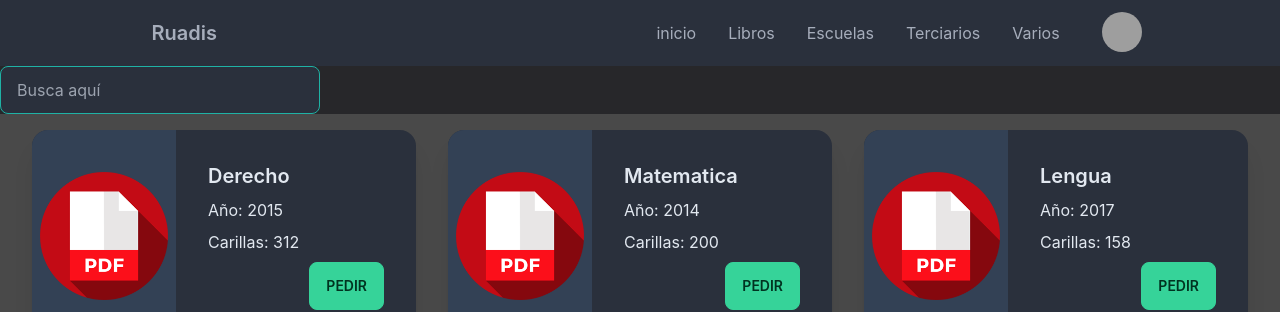
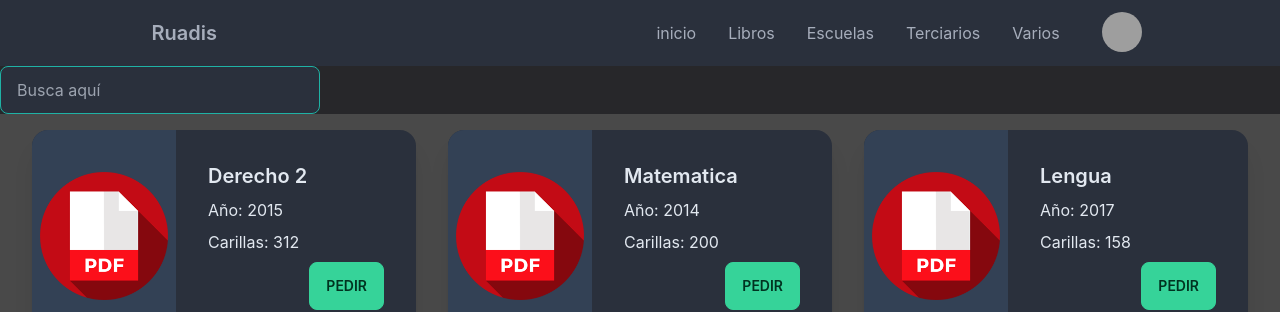
Before and after one commit to Delegado007/web_ruadis, a React (Create React App) app: page / in a window 1280 px wide. Shown: the top 312 px of the page. Built offline with nearby package versions, Linux system fonts and the light colour scheme; grey boxes are pictures that could not be loaded.

Commit message:
cambio choto

```diff
--- a/src/App.js
+++ b/src/App.js
@@ -8,7 +8,7 @@ import { ImputBusqueda } from "./ImputBusqueda";
 const datosLibros = {
   libros: [
     {
-      titulo: "Derecho",
+      titulo: "Derecho 2",
       ano: 2015,
       carillas: 312,
     },
```
